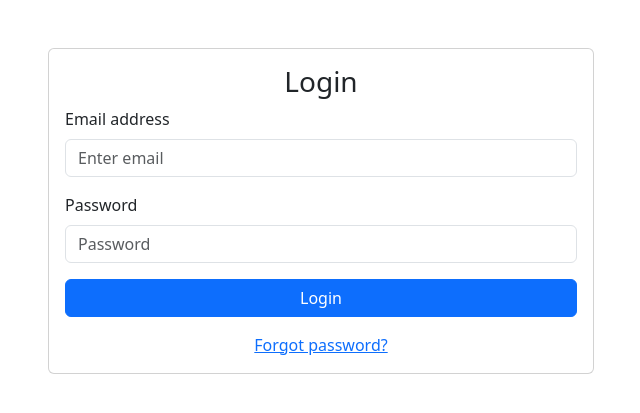
After one commit to Harrishow/blogproject, a Django app: template blog_project/blog/templates/login/login.html in a window 1280 px wide. The commit adds this page. Shown: the top 413 px of the page, without its empty margins (319-959 px from the left). Run offline with Django 4.2, Linux system fonts and the light colour scheme; the template is opened without the code that fills it, so the values that code supplies are empty.

Commit message:
Adicionando a página de login

```diff
--- a/blog_project/blog/templates/blog/post_details.html
+++ b/blog_project/blog/templates/blog/post_details.html
@@ -6,8 +6,7 @@
     <div class="card mb-4">
         <div class="card-body">
             <h2 class="card-title">As maiores dúvidas sobre a área de Programação</h2>
-            <p class="card-text">Lorem ipsum dolor sit, amet consectetur adipisicing elit. Pariatur et nemo a delectus velit, aspernatur soluta explicabo repellat dolore ut consectetur ipsam iste aliquid eum atque veniam excepturi distinctio illum. Lorem ipsum dolor sit amet consectetur, adipisicing elit. Dolorem mollitia amet temporibus quibusdam deserunt recusandae ea eaque beatae voluptatibus quidem! Eveniet rerum temporibus veritatis officiis, ullam quaerat dolorum perferendis tenetur? Lorem ipsum dolor sit amet consectetur adipisicing elit. Quis repudiandae eum minus cupiditate mollitia, nostrum culpa necessitatibus. Vel, culpa. Velit iure, voluptatibus quas molestias assumenda voluptate illo magnam tempora beatae. Lorem ipsum dolor sit amet consectetur adipisicing elit. Molestiae quibusdam id, libero placeat ratione laborum, molestias, quis corporis voluptatum consequatur deleniti doloribus atque explicabo minima recusandae saepe! Ducimus, deserunt sequi.
-                Lorem ipsum dolor sit amet consectetur adipisicing elit. Illum consequuntur tenetur saepe neque autem deleniti provident eligendi a veniam, nihil molestias, adipisci nemo necessitatibus nisi animi ea sint architecto. Voluptatibus.</p>
+            <p class="card-text">Lorem ipsum dolor sit, amet consectetur adipisicing elit. Pariatur et nemo a delectus velit, aspernatur soluta explicabo repellat dolore ut consectetur ipsam iste aliquid eum atque veniam excepturi distinctio illum.s.</p>
         </div>
     </div>
     <a href="/blog" class="btn btn-primary">Voltar</a>
--- /dev/null
+++ b/blog_project/blog/templates/login/login.html
@@ -0,0 +1,33 @@
+<!DOCTYPE html>
+<html lang="en">
+<head>
+  <meta charset="UTF-8">
+  <meta name="viewport" content="width=device-width, initial-scale=1.0">
+  <title>Login</title>
+  <link href="https://cdn.jsdelivr.net/npm/bootstrap@5.3.0-alpha1/dist/css/bootstrap.min.css" rel="stylesheet">
+</head>
+<body>
+
+<div class="container">
+  <div class="row justify-content-center mt-5">
+    <div class="col-md-6">
+      <div class="card">
+        <div class="card-body">
+          <h3 class="card-title text-center">Login</h3>
+          <form>
+            <div class="mb-3">
+              <label for="email" class="form-label">Email address</label>
+              <input type="email" class="form-control" id="email" aria-describedby="emailHelp" placeholder="Enter email">
+            </div>
+            <div class="mb-3">
+              <label for="password" class="form-label">Password</label>
+              <input type="password" class="form-control" id="password" placeholder="Password">
+            </div>
+            <div class="d-grid">
+              <button type="submit" class="btn btn-primary btn-block">Login</button>
+            </div>
+            <div class="text-center mt-3">
+              <a href="#">Forgot password?</a>
+            </div>
+          </form>
+        </div>
--- a/blog_project/blog/urls.py
+++ b/blog_project/blog/urls.py
@@ -4,5 +4,6 @@ from . import views
 urlpatterns = [
     path('', views.post_list, name='post_list'),
     path('details', views.post_details, name='details'),
+    path('login', views.login, name='login'),
 
 ]
--- a/blog_project/blog/views.py
+++ b/blog_project/blog/views.py
@@ -8,3 +8,7 @@ def post_list(request):
 def post_details(request):
     post = Post.objects.all()
     return render(request, 'blog/post_details.html', {'post': post})
+
+def login(request):
+    post = Post.objects.all()
+    return render(request, 'login/login.html', {'post' : post})
```
Also changed, not shown: blog_project/blog/templates/base.html (+6 -2 lines).
